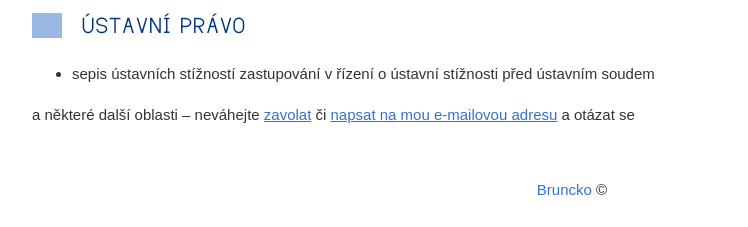
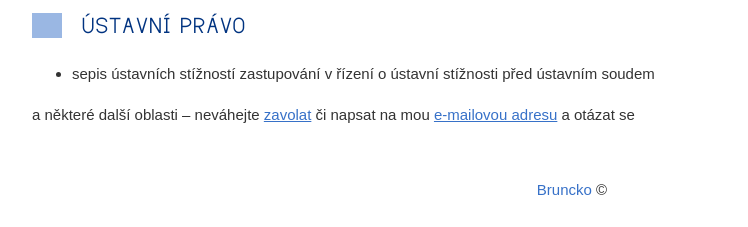
Before and after one commit to Pave91/bruncko-web, a Jekyll site: the page built from poskytovane-sluzby.md, in a window 1280 px wide and 900 px high, scrolled down 2586 px. Shown: the part 670-897 px from the top of the window, without its empty margins (68-816 px from the left). Built offline with Jekyll 4.4.1, drawn with Linux system fonts in a browser that asks for light colours; nearby versions of some CDN libraries; some of the changed lines change nothing that is shown.

Commit message:
changed links

```diff
--- a/poskytovane-sluzby.md
+++ b/poskytovane-sluzby.md
@@ -111,4 +111,4 @@ analýza a kontrola smluv
 zastupování v řízení o ústavní stížnosti před ústavním soudem
 
 
-a některé další oblasti – neváhejte [zavolat]({{site.baseurl}}/kontakt) či [napsat na mou e-mailovou adresu]({{site.baseurl}}/kontakt) a otázat se
+a některé další oblasti – neváhejte [zavolat]({{site.baseurl}}/kontakt) či napsat na mou [e-mailovou adresu](mailto:bruncko@bruncko.cz) a otázat se
```
